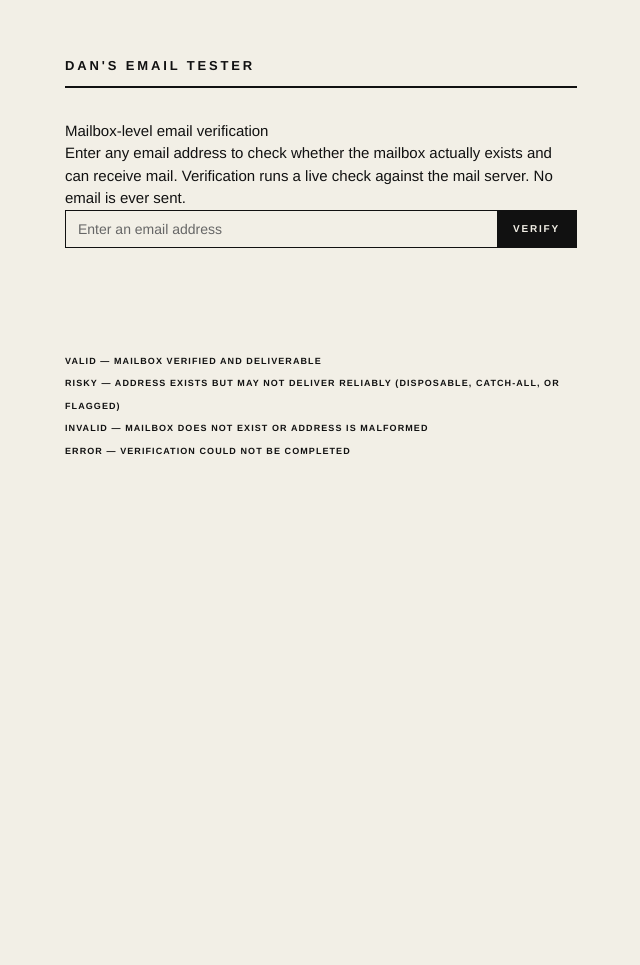
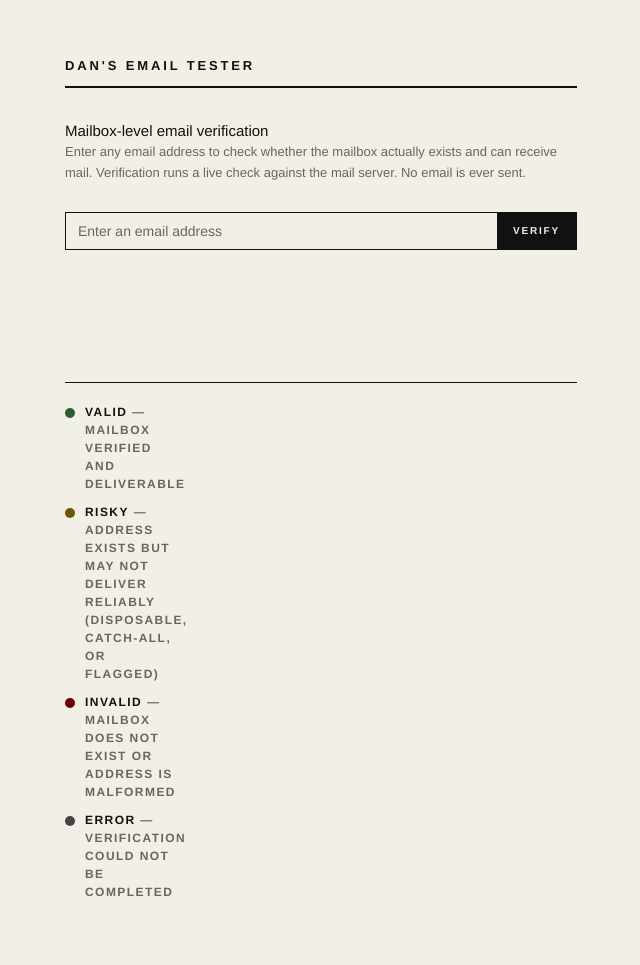
Before and after one commit to stanfordwesterncivilization/DansEmailTester, a Flask app: page / in a window 1280 px wide. Shown: the whole page, without its empty margins (319-959 px from the left). Before the commit the page ends 455 px from the top, so only its background shows below. Run offline with Flask 3, Linux system fonts and the light colour scheme.

Commit message:
Add tool description and status legend styles to CSS

```diff
--- a/static/css/style.css
+++ b/static/css/style.css
@@ -173,3 +173,52 @@ h1 {
   .input-row { flex-direction: column; }
   .verify-btn { padding: 10px; text-align: center; }
 }
+
+
+/* ── Tool description ───────────────────────────────────────────────────── */
+.tool-description {
+  font-size: 13px;
+  color: var(--muted);
+  margin-bottom: 28px;
+  line-height: 1.6;
+}
+
+/* ── Status legend ──────────────────────────────────────────────────────── */
+.status-legend {
+  margin-top: 32px;
+  border-top: 1px solid var(--border);
+  padding-top: 20px;
+  display: flex;
+  flex-direction: column;
+  gap: 10px;
+}
+
+.legend-item {
+  display: flex;
+  align-items: flex-start;
+  gap: 10px;
+}
+
+.legend-dot {
+  width: 10px;
+  height: 10px;
+  border-radius: 50%;
+  flex-shrink: 0;
+  margin-top: 5px;
+}
+
+.dot-green  { background: var(--green); }
+.dot-yellow { background: var(--yellow); }
+.dot-red    { background: var(--red); }
+.dot-gray   { background: var(--gray); }
+
+.legend-label {
+  font-size: 12px;
+  color: var(--muted);
+  line-height: 1.5;
+}
+
+.legend-label strong {
+  color: var(--fg);
+  font-weight: 700;
+}
```
